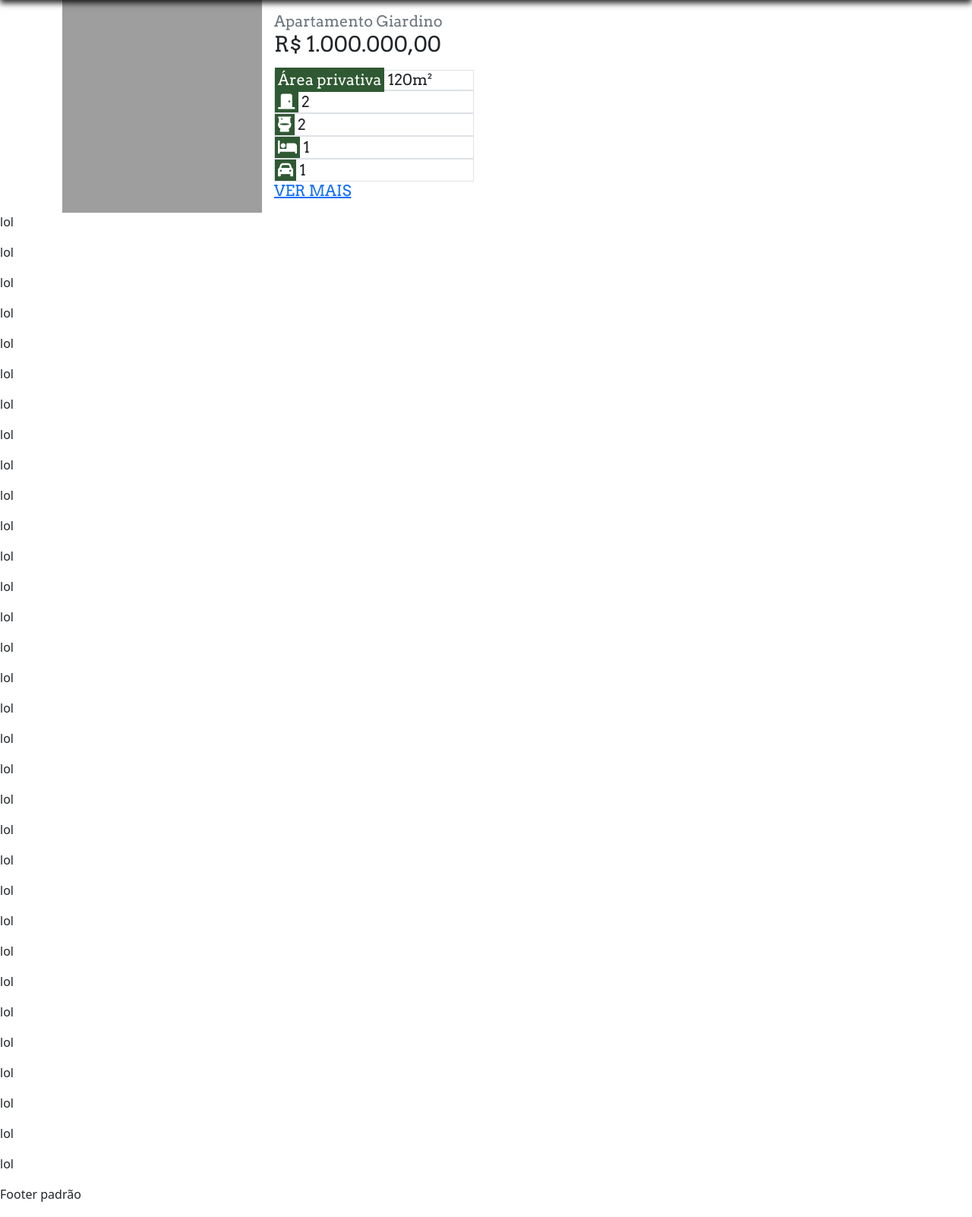
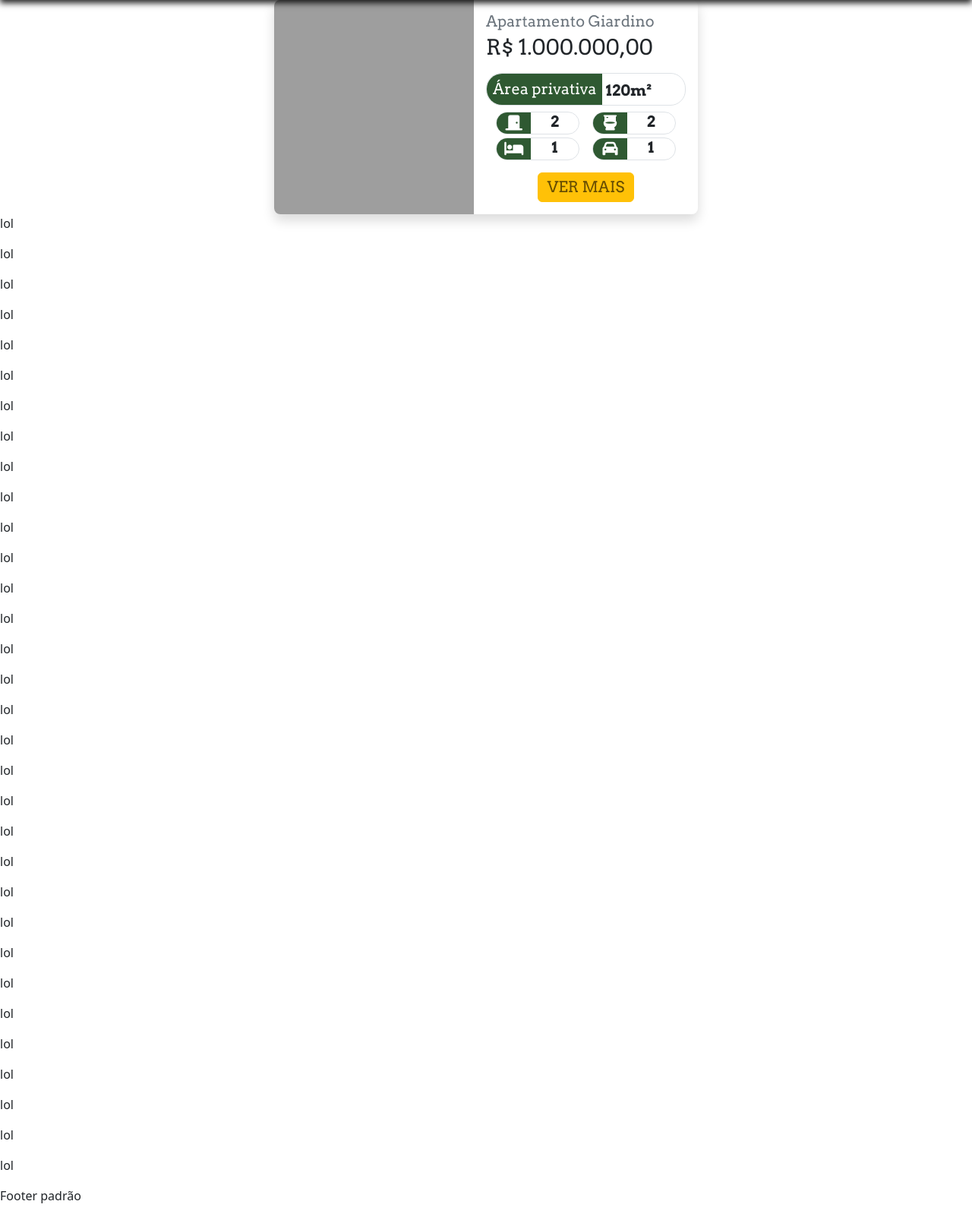
Before and after one commit to lucasyares/sistema_imoveis_senai-2022_2, a Django app: page /pesquisa/ in a window 1280 px wide. Shown: the part 79-1681 px from the top of the page at 76% size. Run offline with Django 5.2, Linux system fonts and the light colour scheme; some libraries are stand-ins or nearby versions; some web fonts are replaced; grey boxes are pictures that could not be loaded.

Commit message:
Estilizado resultado de pesquisas #2

```diff
--- a/app_cad_users/templates/components/portal_lista_imovel.html
+++ b/app_cad_users/templates/components/portal_lista_imovel.html
@@ -2,41 +2,54 @@
 
 </aside>
 
-<section class="container d-flex flex-column section-resultados">
+<section class="container d-flex flex-column align-items-center gap-4 section-resultados">
 
-    <article class="d-flex imovel-card col-6">
+    <article class="d-flex imovel-card col-6 shadow rounded-3 overflow-hidden">
         <section class="imovel-card__img col">
             <img src="https://picsum.photos/200/200" alt="img imovel">
         </section>
 
         <section class="imovel-card__info col p-3">
-            <h2 class="mb-0 text-secondary">Apartamento Giardino</h2>
+            <h2 class="mb-1 text-secondary">Apartamento Giardino</h2>
             <p class="preco">R$ 1.000.000,00</p>
 
-            <div class="bloco-info border">
-                <span>Área privativa</span>
+            <div class="bloco-info border mb-2">
+                <span class="p-2">Área privativa</span>
                 <span>120m²</span>
             </div>
 
-            <div class="bloco-info border">
+            <div class="mb-3 d-flex flex-wrap justify-content-between gap-1 justify-content-evenly">
+                <div class="col-5 d-flex bloco-info border">
+                    <span class="col-5 d-flex justify-content-center">
                         <i class="fa-solid fa-door-closed"></i>
-                <span>2</span>
+                    </span>
+                    <span class="col text-center">2</span>
                 </div>
-            <div class="bloco-info border">
+                <div class="col-5 d-flex bloco-info border">
+                    <span class="col-5 d-flex justify-content-center">
                         <i class="fa-solid fa-toilet"></i>
-                <span>2</span>
+                    </span>
+                    <span class="col text-center">2</span>
                 </div>
-            <div class="bloco-info border">
+                <div class="col-5 d-flex bloco-info border">
+                    <span class="col-5 d-flex justify-content-center">
                         <i class="fa-solid fa-bed"></i>
-                <span>1</span>
+                    </span>
+                    <span class="col text-center">1</span>
                 </div>
-            <div class="bloco-info border">
+                <div class="col-5 d-flex bloco-info border">
+                    <span class="col-5 d-flex justify-content-center">
                         <i class="fa-solid fa-car"></i>
-                <span>1</span>
+                    </span>
+                    <span class="col text-center">1</span>
+                </div>
             </div>
 
-            <a href="#">VER MAIS</a>
+            <div class="d-flex justify-content-center">
+                <a class="text-warning-emphasis btn btn-warning" href="#">VER MAIS</a>
+            </div>
         </section>
     </article>
 
+
 </section>
--- a/static/css/style.css
+++ b/static/css/style.css
@@ -152,10 +152,21 @@ input[type=number] {
 .imovel-card__info .preco {
   font-size: 28px;
 }
-.imovel-card__info .bloco-info :first-child {
+.imovel-card__info .bloco-info {
+  border-radius: 1em;
+}
+.imovel-card__info .bloco-info span {
+  display: inline-block;
+}
+.imovel-card__info .bloco-info span:first-child {
+  border-radius: 1em 0 0 1em;
   padding: 0.2em;
   color: white;
   background-color: #2F5932;
 }
+.imovel-card__info .bloco-info span:last-child {
+  vertical-align: middle;
+  font-weight: bold;
+}
 
 /*# sourceMappingURL=style.css.map */
--- a/static/scss/bases/_base_portal.scss
+++ b/static/scss/bases/_base_portal.scss
@@ -143,11 +143,23 @@
         }
 
         .bloco-info {
-            :first-child {
+            border-radius: 1em;
+
+            span {
+                display: inline-block;
+            }
+
+            span:first-child {
+                border-radius: 1em 0 0 1em;
+
                 padding: 0.2em;
                 color: white;
                 background-color: $palette-1-4-hex;
             }
+            span:last-child {
+                vertical-align: middle;
+                font-weight: bold;
+            }
         }
     }
 }
```
Also changed, not shown: 1 other file. Lines whose indentation alone changed are shown as unchanged.
